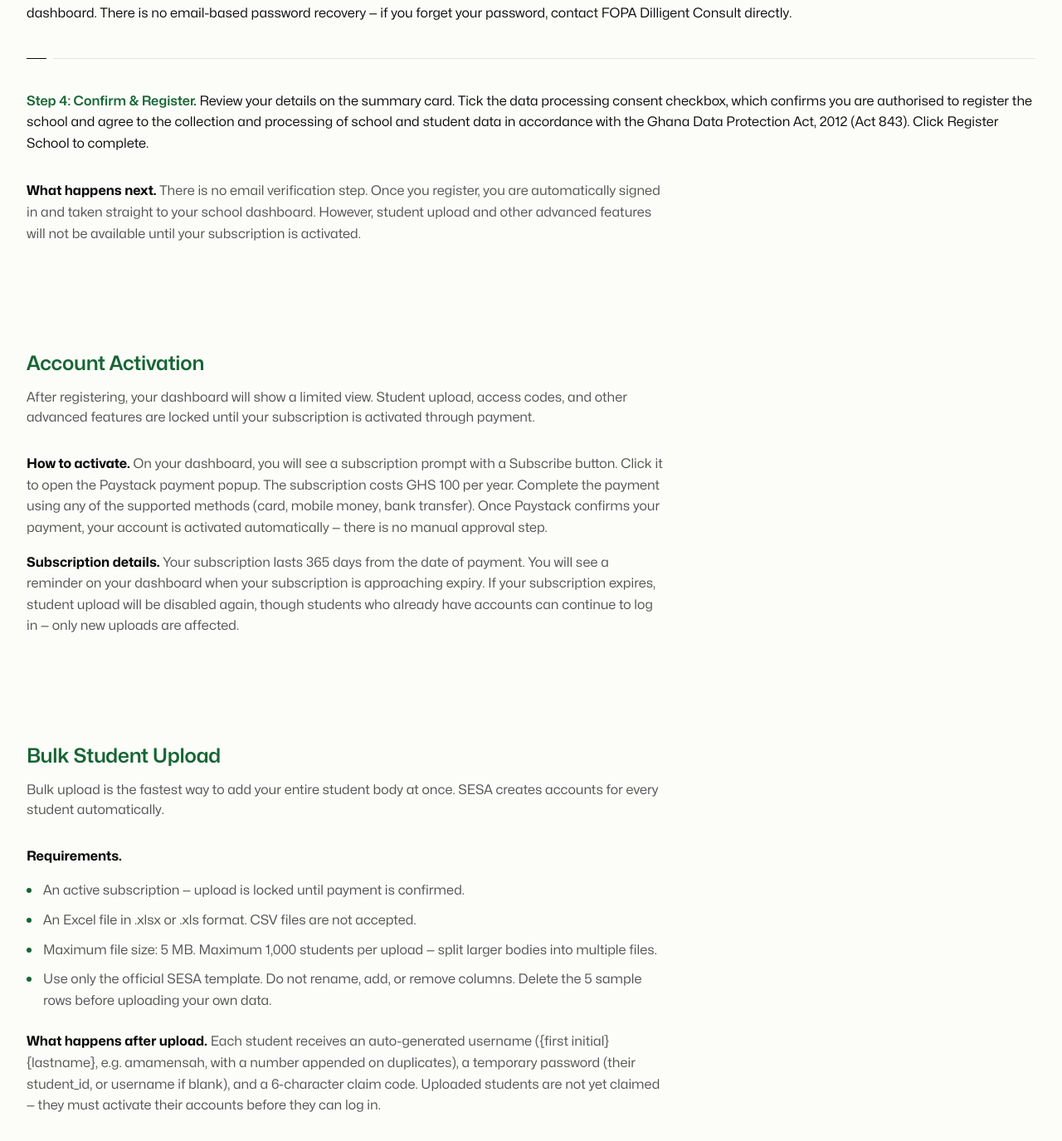
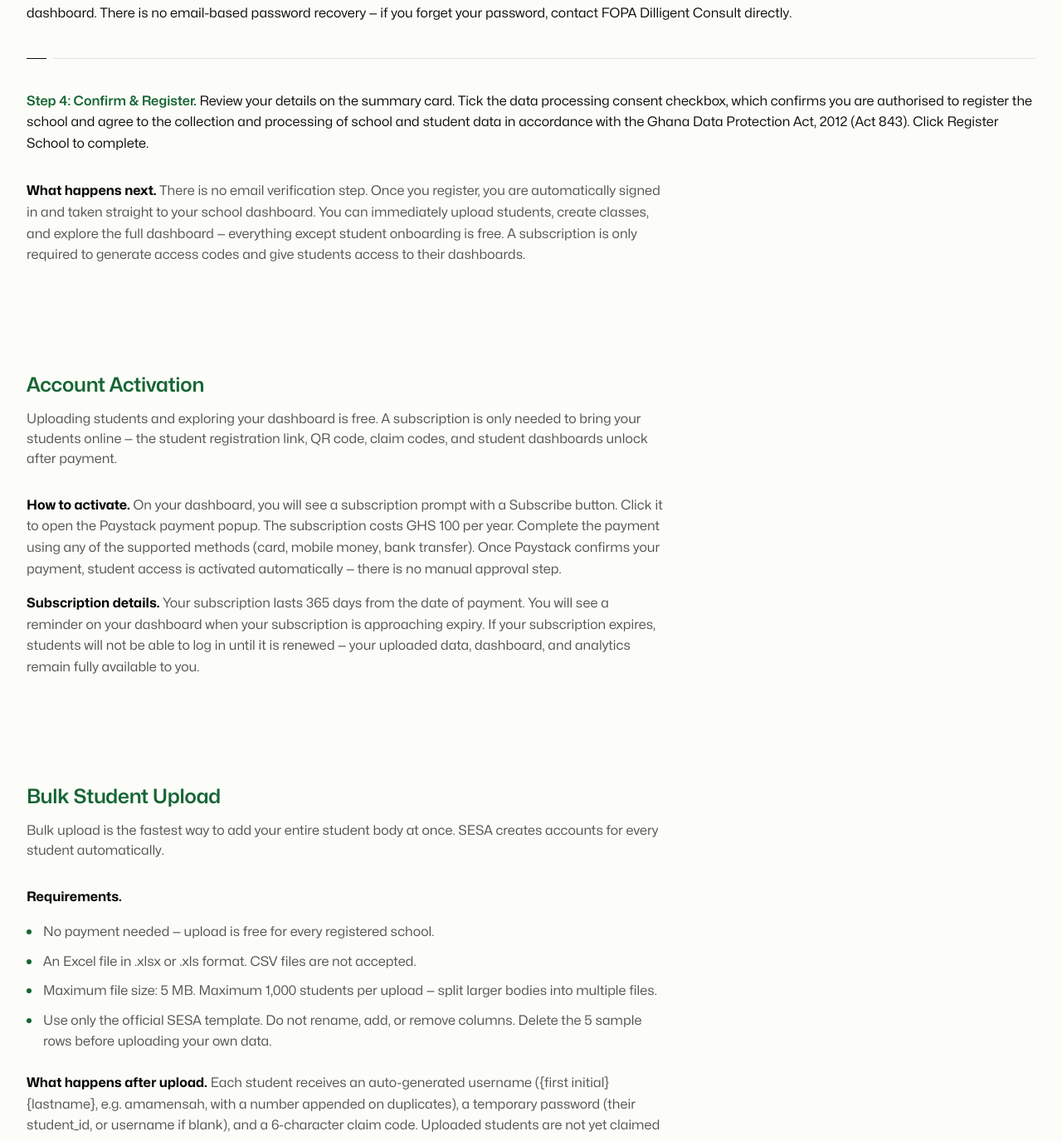
Before and after one commit to attastudy7-sudo/SESA-REFACTORED, a Flask app: page /school/guide in a window 1280 px wide. Shown: the part 1812-3187 px from the top of the page at 83% size. Run offline with Flask 3, Linux system fonts and the light colour scheme.

Commit message:
feat: free-explore paywall + fix bulk upload autoflush crash
- Upload/classes/analytics/reports now free; payment gates claim codes,
  access code/QR, /join and /claim, and student dashboards (lapse = lockout)
- Fix upload crash: username dedupe was school-scoped but unique index is
  global; also flush new classes (class_id was silently NULL) and cap
  username length for Postgres VARCHAR(50)
- Fix Paystack verify never setting subscription_paid (payment didn't activate)
- Unlock dashboard nav tabs with empty states; reword payment card; update guide

```diff
--- a/app/routes/main.py
+++ b/app/routes/main.py
@@ -12,7 +12,7 @@ from app.models.school_class import SchoolClass
 from app.models.test_result import TestResult
 from app.models.question import Question
 from flask import send_file
-from app.utils.decorators import school_login_required, subscription_required
+from app.utils.decorators import school_login_required, subscription_required, student_subscription_required
 
 main_bp = Blueprint('main', __name__)
 logger = logging.getLogger(__name__)
@@ -158,6 +158,7 @@ def assessment_details():
 
 @main_bp.route('/home')
 @login_required
+@student_subscription_required
 def home():
     user = current_user
     results = user.test_results.order_by(TestResult.taken_at.desc()).all()
@@ -256,6 +257,7 @@ def home():
 
 @main_bp.route('/results')
 @login_required
+@student_subscription_required
 def results():
     from datetime import datetime, timedelta, timezone
     from app.models.assessment_type import AssessmentType
@@ -573,7 +575,6 @@ def dashboard_students_json(school_id):
 
 @main_bp.route('/school/<int:school_id>/dashboard/classes')
 @school_login_required
-@subscription_required
 def dashboard_classes_json(school_id):
     """JSON list of this school's classes with student counts."""
     from flask import jsonify
@@ -651,7 +652,6 @@ def dashboard_classes_json(school_id):
 
 @main_bp.route('/school/<int:school_id>/dashboard/classes/create', methods=['POST'])
 @school_login_required
-@subscription_required
 def dashboard_class_create(school_id):
     """Create a new class for this school."""
     from flask import jsonify
@@ -688,7 +688,6 @@ def dashboard_class_create(school_id):
 
 @main_bp.route('/school/<int:school_id>/dashboard/classes/<int:class_id>/rename', methods=['POST'])
 @school_login_required
-@subscription_required
 def dashboard_class_rename(school_id, class_id):
     """Rename a class and sync the denormalized class_group on its students."""
     from flask import jsonify
@@ -728,7 +727,6 @@ def dashboard_class_rename(school_id, class_id):
 
 @main_bp.route('/school/<int:school_id>/dashboard/classes/<int:class_id>/delete', methods=['POST'])
 @school_login_required
-@subscription_required
 def dashboard_class_delete(school_id, class_id):
     """Delete a class, unassigning its students but keeping their accounts."""
     from flask import jsonify
@@ -754,7 +752,6 @@ def dashboard_class_delete(school_id, class_id):
 
 @main_bp.route('/school/<int:school_id>/dashboard/classes/<int:class_id>')
 @school_login_required
-@subscription_required
 def dashboard_class_students(school_id, class_id):
     """JSON: students in a class + unassigned students for the add-student picker."""
     from flask import jsonify
@@ -788,7 +785,6 @@ def dashboard_class_students(school_id, class_id):
 
 @main_bp.route('/school/<int:school_id>/dashboard/classes/<int:class_id>/add-students', methods=['POST'])
 @school_login_required
-@subscription_required
 def dashboard_class_add_students(school_id, class_id):
     """Assign the given student ids to a class."""
     from flask import jsonify
@@ -827,7 +823,6 @@ def dashboard_class_add_students(school_id, class_id):
 
 @main_bp.route('/school/<int:school_id>/dashboard/student/<int:student_id>/class', methods=['POST'])
 @school_login_required
-@subscription_required
 def dashboard_student_set_class(school_id, student_id):
     """Set (or clear) a student's class from the student detail panel."""
     from flask import jsonify
@@ -991,7 +986,6 @@ def print_claim_codes(school_id):
 
 @main_bp.route('/school/<int:school_id>/upload-students', methods=['POST'])
 @school_login_required
-@subscription_required
 def upload_students(school_id):
     """
     Bulk upload students from Excel.
@@ -1021,10 +1015,6 @@ def upload_students(school_id):
         logger.warning('Bulk upload REJECTED | reason=not_authorised school_id=%s ip=%s', school_id, request.remote_addr)
         return _respond('error', 'Not authorised.', 403)
 
-    if not school.upload_enabled:
-        logger.warning('Bulk upload REJECTED | reason=upload_disabled school=%s ip=%s', school.school_name, request.remote_addr)
-        return _respond('warning', 'Upload is not enabled. Please complete the subscription payment.', 403)
-
     file = request.files.get('file')
     if not file or file.filename == '':
         logger.warning('Bulk upload REJECTED | reason=no_file school=%s ip=%s', school.school_name, request.remote_addr)
@@ -1079,9 +1069,12 @@ def upload_students(school_id):
             )
 
         # ── Pre-load existing data into sets for fast in-memory lookup ───────
+        # username is GLOBALLY unique (ix_accounts_username), so the scan must
+        # not be school-scoped — a cross-school collision would otherwise pass
+        # this guard and blow up at flush with "Query-invoked autoflush".
         existing_usernames = {
             r.username for r in
-            Accounts.query.filter_by(school_id=school.id).with_entities(Accounts.username).all()
+            Accounts.query.with_entities(Accounts.username).all()
         }
         existing_emails = {
             r.email for r in
@@ -1108,6 +1101,9 @@ def upload_students(school_id):
             else:
                 cls = school.get_or_create_class(name)
                 class_cache[key] = cls
+                if cls is not None and cls.id is None:
+                    # New class: flush so students get a real class_id instead of NULL
+                    db.session.flush()
             resolved_level = level or (cls.level if cls else None)
             return cls, resolved_level
 
@@ -1126,7 +1122,8 @@ def upload_students(school_id):
             # Standardized: fname.lname.schoolcode (school_code defined on line 340)
             u_fname_initial = _re.sub(r'[^a-z]', '', fname.lower())[0] if fname else ''
             u_lname = _re.sub(r'[^a-z0-9]', '', lname.lower())
-            base_uname = f"{u_fname_initial}{u_lname}"[:48]
+            # 46 + up to 4 suffix digits stays within VARCHAR(50) on Postgres
+            base_uname = f"{u_fname_initial}{u_lname}"[:46]
             username = base_uname
             suffix = 1
             while username in existing_usernames:
@@ -1231,7 +1228,6 @@ def upload_students(school_id):
 
 @main_bp.route('/school/<int:school_id>/search-students')
 @school_login_required
-@subscription_required
 @limiter.limit("60 per minute")
 def search_students(school_id):
     """AJAX student search for school dashboard."""
@@ -1387,19 +1383,55 @@ def verify_subscription_payment(school_id):
     try:
         import requests as http_requests
         secret = current_app.config.get('PAYSTACK_SECRET_KEY', '')
-        resp = http_requests.get(
-            f'https://api.paystack.co/transaction/verify/{reference}',
-            headers={'Authorization': f'Bearer {secret}'},
-            timeout=15,
-        )
-        body = resp.json()
-        if body.get('status') and body.get('data', {}).get('status') == 'success':
-            from datetime import timedelta
-            school.subscription_expires = datetime.now(timezone.utc) + timedelta(days=365)
-            db.session.commit()
-            return jsonify({'success': True, 'message': 'Payment verified'})
-        return jsonify({'success': False, 'error': 'Payment not successful'}), 400
+
+        # TEST MODE: bypass the real API — any reference is a synthetic success
+        from app.services.payment_service import is_test_mode
+        if is_test_mode():
+            amount_ok, currency_ok = True, True
+        else:
+            resp = http_requests.get(
+                f'https://api.paystack.co/transaction/verify/{reference}',
+                headers={'Authorization': f'Bearer {secret}'},
+                timeout=15,
+            )
+            body = resp.json()
+            pay_data = body.get('data', {}) if body.get('status') else {}
+            if pay_data.get('status') != 'success':
+                return jsonify({'success': False, 'error': 'Payment not successful'}), 400
+
+            # Enforce expected amount in live mode
+            expected_amount = current_app.config.get('SUBSCRIPTION_AMOUNT', 10000)
+            amount_ok = pay_data.get('amount', 0) >= expected_amount
+            currency_ok = pay_data.get('currency') == current_app.config.get('SUBSCRIPTION_CURRENCY', 'GHS')
+            if not amount_ok or not currency_ok:
+                current_app.logger.error(
+                    'Paystack amount mismatch | school=%s amount=%s currency=%s',
+                    school.school_name, pay_data.get('amount'), pay_data.get('currency'),
+                )
+                return jsonify({'success': False, 'error': 'Payment amount insufficient'}), 400
+
+        # Guard against reference replay — one reference activates once
+        already_used = School.query.filter_by(paystack_reference=reference).first()
+        if already_used and already_used.id != school.id:
+            return jsonify({'success': False, 'error': 'This payment reference has already been used'}), 400
+
+        # Activate the subscription — subscription_paid is what makes
+        # subscription_active True; without it payment never unlocked anything.
+        from datetime import timedelta
+        now = datetime.now(timezone.utc)
+        school.subscription_paid = True
+        school.upload_enabled = True
+        school.paystack_reference = reference
+        school.payment_date = now
+        school.subscription_expires = now + timedelta(days=365)
+        db.session.commit()
+        logger.info(
+            'Subscription activated | school=%s ref=%s test_mode=%s ip=%s',
+            school.school_name, reference, is_test_mode(), request.remote_addr,
+        )
+        return jsonify({'success': True, 'message': 'Payment verified'})
     except Exception as exc:
+        db.session.rollback()
         current_app.logger.error(f'Paystack verify error: {exc}')
         return jsonify({'success': False, 'error': 'Verification failed'}), 500
 
@@ -1418,7 +1450,6 @@ def school_settings(school_id):
 
 @main_bp.route('/school/<int:school_id>/results')
 @school_login_required
-@subscription_required
 def school_results(school_id):
     school = _get_school_from_session()
     if current_user.is_authenticated and current_user.is_super_admin:
@@ -1594,7 +1625,6 @@ def school_results(school_id):
 
 @main_bp.route('/school/<int:school_id>/report/download')
 @school_login_required
-@subscription_required
 def download_report(school_id):
     """Generate and download a PDF performance report for the school."""
     if current_user.is_authenticated and current_user.is_super_admin:
@@ -1643,6 +1673,9 @@ def join_with_code():
         school = School.query.filter_by(access_code=code).first()
         if not school:
             error = 'Invalid access code. Please check with your school administrator.'
+        elif not school.subscription_active:
+            error = "Your school's subscription is not active yet. Please contact your school administrator."
+            school = None
 
     if request.method == 'POST':
         code = request.form.get('code', '').strip().upper()
@@ -1650,6 +1683,9 @@ def join_with_code():
 
         if not school:
             error = 'Invalid access code.'
+        elif not school.subscription_active:
+            error = "Your school's subscription is not active yet. Please contact your school administrator."
+            school = None
         else:
             fname = request.form.get('fname', '').strip()
             lname = request.form.get('lname', '').strip()
@@ -1745,18 +1781,22 @@ def claim_account():
             if not account or not check_password_hash(account.claim_code_hash, claim_code):
                 error = 'Invalid or already used claim code.'
             else:
-                account.password = generate_password_hash(new_password)
-                account.is_claimed = True
-                account.claim_code_plain = None   # clear plain text after use
-                db.session.commit()
-                login_user(account)
-                logger.info(
-                    'Account claimed | username=%s school_id=%s ip=%s',
-                    account.username, account.school_id, request.remote_addr,
-                )
-                session['show_username_prompt'] = account.username
-                flash(f'Welcome to SESA, {account.fname}!', 'success')
-                return redirect(url_for('main.home'))
+                school = School.query.get(account.school_id) if account.school_id else None
+                if school is not None and not school.subscription_active:
+                    error = "Your school's subscription is not active yet. Please contact your school administrator."
+                else:
+                    account.password = generate_password_hash(new_password)
+                    account.is_claimed = True
+                    account.claim_code_plain = None   # clear plain text after use
+                    db.session.commit()
+                    login_user(account)
+                    logger.info(
+                        'Account claimed | username=%s school_id=%s ip=%s',
+                        account.username, account.school_id, request.remote_addr,
+                    )
+                    session['show_username_prompt'] = account.username
+                    flash(f'Welcome to SESA, {account.fname}!', 'success')
+                    return redirect(url_for('main.home'))
 
     return render_template('auth/claim.html', error=error)
 
--- a/app/routes/qr.py
+++ b/app/routes/qr.py
@@ -27,6 +27,10 @@ def school_qr_png(school_id: int):
     school = School.query.get_or_404(school_id)
     is_admin = current_user.is_authenticated and current_user.is_super_admin
     if not is_admin and session.get('school_id') != school_id:
+        abort(403)
+
+    # Join QR leads students to /join — locked until the subscription is active
+    if not is_admin and not school.subscription_active:
         abort(403)
 
     if not school.access_code:
@@ -63,6 +67,8 @@ def school_qr_print(school_id: int):
     is_admin = current_user.is_authenticated and current_user.is_super_admin
     if not is_admin and session.get('school_id') != school_id:
         abort(403)
+    if not is_admin and not school.subscription_active:
+        abort(403)
     join_url = _build_join_url(school)
     qr_url = request.url_root.rstrip('/') + f"/school/{school_id}/qr.png?size=14"
     return render_template('admin/qr_print.html', school=school, join_url=join_url, qr_url=qr_url)
--- a/app/routes/test.py
+++ b/app/routes/test.py
@@ -11,6 +11,7 @@ from app.forms import FeedbackForm
 from app.services.test_service import classify_score, get_next_test, ANSWER_SCORES
 from app.services.sms_service import send_clinical_alert
 from app.models.audit_log import audit
+from app.utils.decorators import student_subscription_required
 
 test_bp = Blueprint('test', __name__)
 logger = logging.getLogger(__name__)
@@ -19,6 +20,7 @@ MHAP_HELPLINE = '0800 111 222'  # Ghana Mental Health Authority helpline
 
 @test_bp.route('/<path:test_type>', methods=['GET'])
 @login_required
+@student_subscription_required
 def display_questions(test_type):
     questions = Question.query.filter_by(test_type=test_type).order_by(Question.order, Question.id).all()
     if not questions:
@@ -70,6 +72,7 @@ def display_questions(test_type):
 @test_bp.route('/api/<path:test_type>/next', methods=['POST'])
 @csrf.exempt
 @login_required
+@student_subscription_required
 def next_question_api(test_type):
     """JSON API — handles next / back navigation during a test."""
     questions = Question.query.filter_by(test_type=test_type).order_by(Question.order, Question.id).all()
@@ -167,6 +170,7 @@ def next_question_api(test_type):
 
 @test_bp.route('/result/<int:result_id>')
 @login_required
+@student_subscription_required
 def show_results(result_id):
     """Score is never in the URL. Load the persisted row and verify ownership."""
     result_obj = TestResult.query.filter_by(
@@ -228,6 +232,7 @@ def show_results(result_id):
 
 @test_bp.route('/submit-feedback', methods=['POST'])
 @login_required
+@student_subscription_required
 def submit_feedback():
     """Attach optional free-text feedback to an already-saved result."""
     form = FeedbackForm()
--- a/app/templates/main/about.html
+++ b/app/templates/main/about.html
@@ -13,7 +13,7 @@
   <meta property="og:type" content="website" />
   <meta name="twitter:card" content="summary" />
   <meta name="twitter:title" content="About Us &ndash; FOPA Dilligent Consult | SESA" />
-  <meta name="twitter:description" content="FOPA Dilligent Consult is a Ghanaian-led research organisation dedicated to understanding and supporting the emotional wellbeing of students in primary, junior, and senior high schools." />
+  <meta name="twitter:description" content="FOPA Dilligent Consult is a Ghanaian-led organisation dedicated to understanding and supporting the emotional wellbeing of students in primary, junior, and senior high schools." />
   <link rel="icon" type="image/png" href="{{ url_for('static', filename='images/Pofa_pwa.png') }}" />
     <link rel="stylesheet" href="{{ url_for('static', filename='css/pub.css') }}" />
   <style>
@@ -95,7 +95,7 @@
                     <span class="display">Nurturing the Ghanaian Child with Excellence</span>
                   </h1>
                   <div class="prose">
-                    <p>A Ghanaian-led research organisation dedicated to understanding and supporting the emotional wellbeing of students in primary, junior, and senior high schools.</p>
+                    <p>A Ghanaian-led organisation dedicated to understanding and supporting the emotional wellbeing of students in primary, junior, and senior high schools.</p>
                     <p>We pair rigorous, validated assessment with empathetic, student-centred design &mdash; giving schools the language to understand what their students are feeling, and the data to act before struggles become crises.</p>
                   </div>
                 </div>
--- a/app/templates/main/school_guide.html
+++ b/app/templates/main/school_guide.html
@@ -170,7 +170,7 @@
               </div>
             </div>
             <div class="guide-body" data-fade>
-              <p><strong style="color:var(--ink)">What happens next.</strong> There is no email verification step. Once you register, you are automatically signed in and taken straight to your school dashboard. However, student upload and other advanced features will not be available until your subscription is activated.</p>
+              <p><strong style="color:var(--ink)">What happens next.</strong> There is no email verification step. Once you register, you are automatically signed in and taken straight to your school dashboard. You can immediately upload students, create classes, and explore the full dashboard &mdash; everything except student onboarding is free. A subscription is only required to generate access codes and give students access to their dashboards.</p>
             </div>
           </div>
         </section>
@@ -180,11 +180,11 @@
           <div class="inner">
             <div data-fade>
               <h2 class="guide-h">Account Activation</h2>
-              <p class="guide-sub">After registering, your dashboard will show a limited view. Student upload, access codes, and other advanced features are locked until your subscription is activated through payment.</p>
+              <p class="guide-sub">Uploading students and exploring your dashboard is free. A subscription is only needed to bring your students online &mdash; the student registration link, QR code, claim codes, and student dashboards unlock after payment.</p>
             </div>
             <div class="guide-body" data-fade>
-              <p><strong style="color:var(--ink)">How to activate.</strong> On your dashboard, you will see a subscription prompt with a Subscribe button. Click it to open the Paystack payment popup. The subscription costs GHS 100 per year. Complete the payment using any of the supported methods (card, mobile money, bank transfer). Once Paystack confirms your payment, your account is activated automatically &mdash; there is no manual approval step.</p>
-              <p><strong style="color:var(--ink)">Subscription details.</strong> Your subscription lasts 365 days from the date of payment. You will see a reminder on your dashboard when your subscription is approaching expiry. If your subscription expires, student upload will be disabled again, though students who already have accounts can continue to log in &mdash; only new uploads are affected.</p>
+              <p><strong style="color:var(--ink)">How to activate.</strong> On your dashboard, you will see a subscription prompt with a Subscribe button. Click it to open the Paystack payment popup. The subscription costs GHS 100 per year. Complete the payment using any of the supported methods (card, mobile money, bank transfer). Once Paystack confirms your payment, student access is activated automatically &mdash; there is no manual approval step.</p>
+              <p><strong style="color:var(--ink)">Subscription details.</strong> Your subscription lasts 365 days from the date of payment. You will see a reminder on your dashboard when your subscription is approaching expiry. If your subscription expires, students will not be able to log in until it is renewed &mdash; your uploaded data, dashboard, and analytics remain fully available to you.</p>
             </div>
           </div>
         </section>
@@ -199,7 +199,7 @@
             <div class="guide-body" data-fade>
               <p><strong style="color:var(--ink)">Requirements.</strong></p>
               <ul class="ticks">
-                <li>An active subscription &mdash; upload is locked until payment is confirmed.</li>
+                <li>No payment needed &mdash; upload is free for every registered school.</li>
                 <li>An Excel file in .xlsx or .xls format. CSV files are not accepted.</li>
                 <li>Maximum file size: 5 MB. Maximum 1,000 students per upload &mdash; split larger bodies into multiple files.</li>
                 <li>Use only the official SESA template. Do not rename, add, or remove columns. Delete the 5 sample rows before uploading your own data.</li>
@@ -313,7 +313,7 @@
             <div class="services-body">
               <div class="approach-list" data-fade-group>
                 <ul>
-                  <li class="service"><div data-fade><div class="service-rule"><strong>&ldquo;Upload is not enabled.&rdquo; </strong>Your subscription has not been activated yet. Complete payment via Paystack on your dashboard &mdash; upload is enabled instantly on confirmation.</div></div></li>
+                  <li class="service"><div data-fade><div class="service-rule"><strong>&ldquo;Your school&rsquo;s subscription is not active yet.&rdquo; </strong>Student registration and logins are locked until the school subscribes. An administrator should complete payment via Paystack on the dashboard &mdash; student access unlocks instantly on confirmation.</div></div></li>
                   <li class="service"><div data-fade><div class="service-rule"><strong>&ldquo;Missing required columns.&rdquo; </strong>Headers in row 4 must read first_name and last_name exactly &mdash; all lowercase, underscores, no spaces. Do not modify the template headers.</div></div></li>
                   <li class="service"><div data-fade><div class="service-rule"><strong>&ldquo;Invalid file type.&rdquo; </strong>Only .xlsx and .xls files are accepted. From Google Sheets, download as Microsoft Excel (.xlsx) before uploading.</div></div></li>
                   <li class="service"><div data-fade><div class="service-rule"><strong>Some rows were skipped. </strong>Rows are skipped when first_name or last_name is blank, or when the name already exists in your school. Check for empty rows or duplicates and re-upload.</div></div></li>
```
Also changed, not shown: app/static/js/school_dashboard.js (+11 -36 lines), app/templates/main/assessment_details.html (+6 -6 lines), app/templates/main/school_dashboard.html (+23 -15 lines), app/utils/decorators.py (+24 -0 lines).
